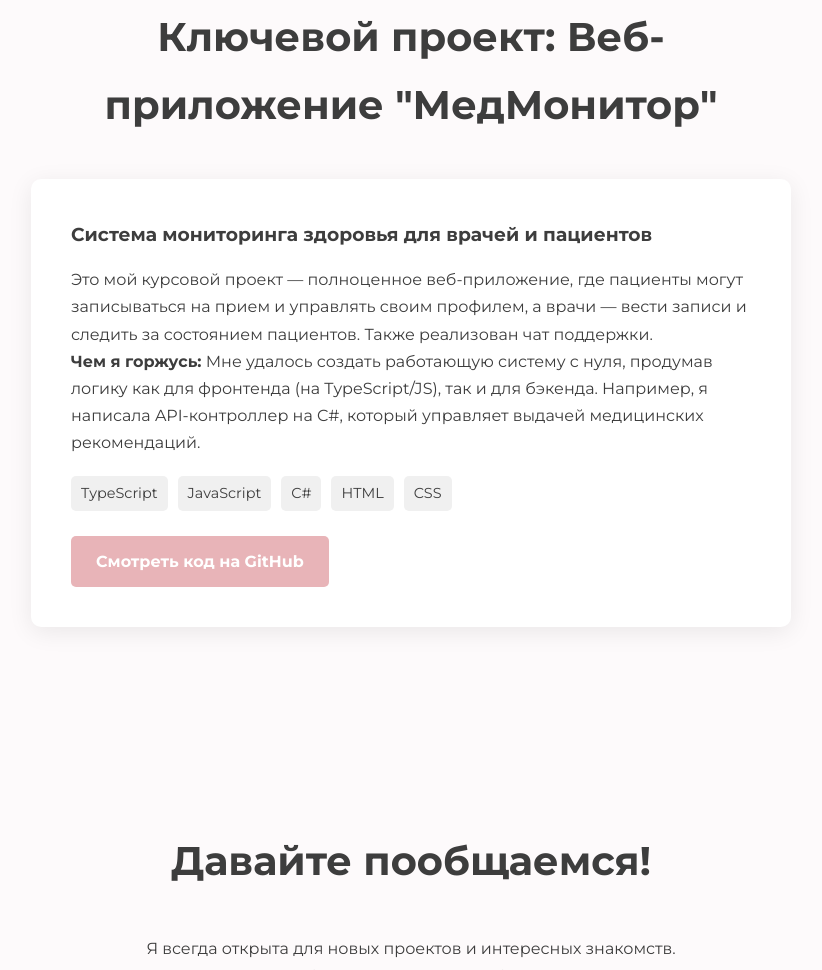
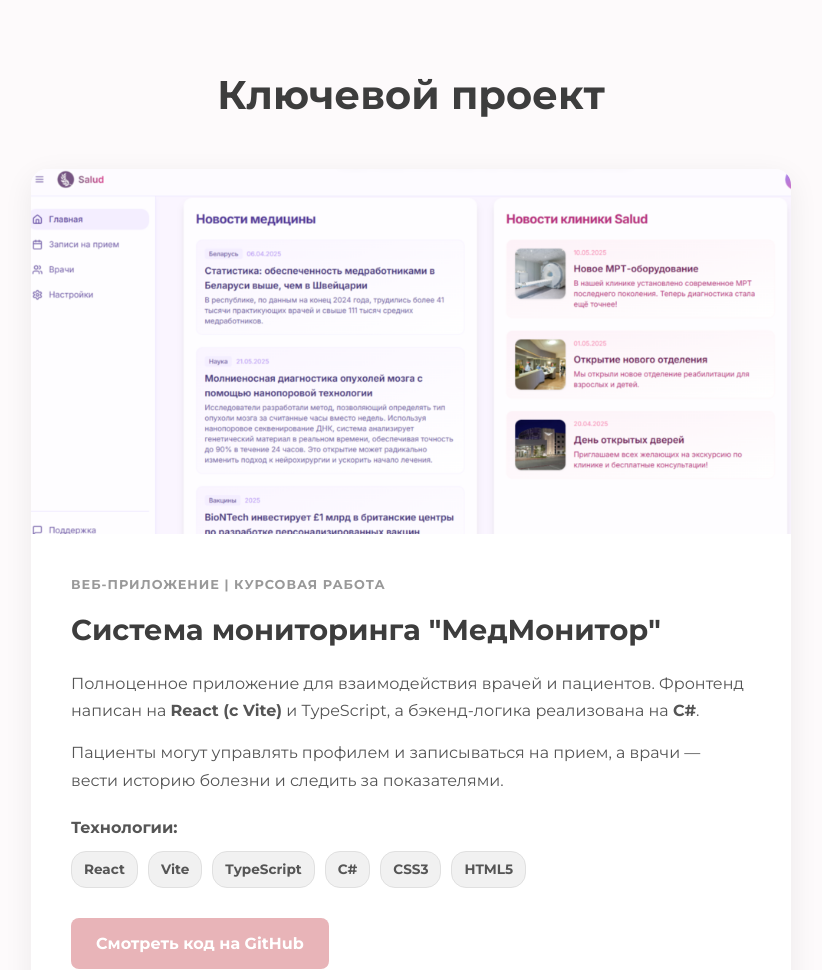
Before and after one commit to mimimamom/mimimamomuauto, a plain HTML site: page index.html in a window 1280 px wide. Shown: the part 1830-2800 px from the top of the page, without its empty margins (229-1051 px from the left). Drawn offline with Linux system fonts and the light colour scheme.

Commit message:
все поменяла

```diff
--- a/index.html
+++ b/index.html
@@ -10,6 +10,7 @@
     <link href="https://fonts.googleapis.com/css2?family=Montserrat:wght@400;700&display=swap" rel="stylesheet">
 </head>
 <body>
+    <!-- Интерактивный курсор -->
     <div class="cursor-glow"></div>
 
     <main>
@@ -25,7 +26,7 @@
             <h2>Немного обо мне</h2>
             <div class="about-content">
                 <p>Привет! Меня зовут Ксения. Я студентка третьего курса, и мой путь в программирование начался с любви к математике и хороших баллов. Меня увлекает процесс превращения сложных задач в элегантные и работающие приложения.</p>
-                <p>Я постоянно изучаю новые технологии и не боюсь сложных вызовов. Хотя... пауков всё-таки боюсь. В свободное время люблю гулять с друзьями и заниматься танцами. .</p>
+                <p>Я постоянно изучаю новые технологии и не боюсь сложных вызовов. Хотя... пауков всё-таки боюсь. В свободное время люблю гулять с друзьями и ходить на танцы.</p>
             </div>
         </section>
 
@@ -33,6 +34,8 @@
         <section id="skills" class="content-section hidden">
             <h2>Технологии, с которыми я работаю</h2>
             <div class="skills-grid">
+                <div class="skill-item">React</div>
+                <div class="skill-item">Vite</div>
                 <div class="skill-item">C#</div>
                 <div class="skill-item">JavaScript</div>
                 <div class="skill-item">TypeScript</div>
@@ -45,19 +48,37 @@
 
         <!-- Секция 4: Мой проект -->
         <section id="projects" class="content-section hidden">
-            <h2>Ключевой проект: Веб-приложение "МедМонитор"</h2>
+            <h2>Ключевой проект</h2>
+
             <div class="project-card-large">
-                <h3>Система мониторинга здоровья для врачей и пациентов</h3>
-                <p>Это мой курсовой проект — полноценное веб-приложение, где пациенты могут записываться на прием и управлять своим профилем, а врачи — вести записи и следить за состоянием пациентов. Также реализован чат поддержки.</p>
-                <p><strong>Чем я горжусь:</strong> Мне удалось создать работающую систему с нуля, продумав логику как для фронтенда (на TypeScript/JS), так и для бэкенда. Например, я написала API-контроллер на C#, который управляет выдачей медицинских рекомендаций.</p>
-                <div class="tech-stack">
-                    <span>TypeScript</span>
-                    <span>JavaScript</span>
-                    <span>C#</span>
-                    <span>HTML</span>
-                    <span>CSS</span>
+                <!-- Контейнер с картинкой (теперь будет сверху) -->
+                <div class="project-image-container">
+                    <img src="images/скрин.png" alt="Скриншот проекта МедМонитор" class="project-screenshot">
                 </div>
-                <a href="https://github.com/mimimamom/careflow-monitor.git" target="_blank">Смотреть код на GitHub</a>
+
+                <!-- Контейнер с описанием (теперь будет снизу) -->
+                <div class="project-details">
+                    <span class="project-category">Веб-приложение | Курсовая работа</span>
+                    <h3>Система мониторинга "МедМонитор"</h3>
+                    <p>
+                        Полноценное приложение для взаимодействия врачей и пациентов. Фронтенд написан на <strong>React (с Vite)</strong> и TypeScript, а бэкенд-логика реализована на <strong>C#</strong>.
+                    </p>
+                    <p>
+                        Пациенты могут управлять профилем и записываться на прием, а врачи — вести историю болезни и следить за показателями.
+                    </p>
+
+                    <p class="tech-stack-title">Технологии:</p>
+                    <div class="tech-stack">
+                        <span>React</span>
+                        <span>Vite</span>
+                        <span>TypeScript</span>
+                        <span>C#</span>
+                        <span>CSS3</span>
+                        <span>HTML5</span>
+                    </div>
+
+                    <a href="https://github.com/mimimamom/careflow-monitor.git" target="_blank">Смотреть код на GitHub</a>
+                </div>
             </div>
         </section>
 
@@ -77,6 +98,7 @@
         <p>© 2024 Ксения Новикова. Сделано с ❤️</p>
     </footer>
 
+    <!-- Подключаем наш JavaScript файл -->
     <script src="script.js"></script>
 </body>
 </html>
--- a/style.css
+++ b/style.css
@@ -1,18 +1,24 @@
-/* Общие стили и сброс */
+/* ================================== */
+/* ОБЩИЕ СТИЛИ И ПЕРЕМЕННЫЕ           */
+/* ================================== */
+
+/* Общий сброс стилей для консистентного вида в разных браузерах */
 * {
     margin: 0;
     padding: 0;
     box-sizing: border-box;
 }
 
+/* Переменные для удобного управления цветами и стилями */
 :root {
-    --bg-color: #fdfafb; /* Очень нежный, почти белый фон */
-    --text-color: #3d3d3d; /* Темно-серый текст */
-    --primary-color: #e8b4b8; /* Припыленный розовый акцент */
-    --card-bg-color: #ffffff;
-    --shadow-color: rgba(0, 0, 0, 0.08);
+    --bg-color: #fdfafb; /* Очень нежный, почти белый фон с розовым оттенком */
+    --text-color: #3d3d3d; /* Темно-серый текст для лучшей читаемости */
+    --primary-color: #e8b4b8; /* Припыленный розовый акцентный цвет */
+    --card-bg-color: #ffffff; /* Белый фон для карточек */
+    --shadow-color: rgba(0, 0, 0, 0.07); /* Легкая, ненавязчивая тень */
 }
 
+/* Плавная прокрутка по якорям */
 html {
     scroll-behavior: smooth;
 }
@@ -21,9 +27,13 @@ body {
     background-color: var(--bg-color);
     color: var(--text-color);
     font-family: 'Montserrat', sans-serif;
-    line-height: 1.7;
-    cursor: none;
+    line-height: 1.7; /* Увеличенный межстрочный интервал для комфортного чтения */
+    cursor: none; /* Скрываем стандартный курсор */
 }
+
+/* ================================== */
+/* УТИЛИТЫ И АНИМАЦИИ                 */
+/* ================================== */
 
 /* Стили для интерактивного курсора */
 .cursor-glow {
@@ -35,13 +45,28 @@ body {
     border-radius: 50%;
     left: 0;
     top: 0;
-    pointer-events: none;
+    pointer-events: none; /* Курсор не должен мешать кликам по элементам */
     transform: translate(-50%, -50%);
     transition: width 0.2s, height 0.2s, opacity 0.2s;
     z-index: 9999;
 }
 
-/* Секции */
+/* Анимация появления элементов при прокрутке */
+.hidden {
+    opacity: 0;
+    transform: translateY(30px);
+    transition: opacity 0.8s ease-out, transform 0.8s ease-out;
+}
+
+.show {
+    opacity: 1;
+    transform: translateY(0);
+}
+
+/* ================================== */
+/* ОБЩИЕ СТИЛИ СЕКЦИЙ И ЗАГОЛОВКОВ    */
+/* ================================== */
+
 .full-screen {
     min-height: 100vh;
     display: flex;
@@ -59,33 +84,21 @@ body {
     text-align: center;
 }
 
-h1, h2 {
+h1, h2, h3 {
     color: var(--text-color);
-    margin-bottom: 20px;
-}
-
-h1 {
-    font-size: 3rem;
     font-weight: 700;
 }
+h1 { font-size: 3rem; margin-bottom: 20px; }
+h2 { font-size: 2.5rem; margin-bottom: 40px; }
+h3 { font-size: 1.8rem; margin-bottom: 15px; }
+p { margin-bottom: 15px; }
+.subtitle { font-size: 1.2rem; color: #777; }
 
-h2 {
-    font-size: 2.5rem;
-    font-weight: 700;
-    margin-bottom: 40px;
-}
+/* ================================== */
+/* СТИЛИ ДЛЯ КОНКРЕТНЫХ СЕКЦИЙ        */
+/* ================================== */
 
-h3 {
-    margin-bottom: 15px;
-    color: var(--text-color);
-}
-
-.subtitle {
-    font-size: 1.2rem;
-    color: #777;
-}
-
-/* Главный экран */
+/* Секция 1: Приветствие (Hero) */
 .profile-photo-hero {
     width: 180px;
     height: 180px;
@@ -95,21 +108,18 @@ h3 {
     margin-bottom: 30px;
     box-shadow: 0 4px 15px var(--shadow-color);
 }
-
-.typewriter {
-    color: var(--primary-color);
-}
+.typewriter { color: var(--primary-color); }
 .typewriter::after {
     content: '|';
     color: var(--primary-color);
     animation: blink 0.7s infinite;
 }
+@keyframes blink { 50% { opacity: 0; } }
 
-@keyframes blink {
-    50% { opacity: 0; }
-}
+/* Секция 2: Обо мне */
+.about-content p { max-width: 700px; margin-left: auto; margin-right: auto; }
 
-/* Секция "Навыки" */
+/* Секция 3: Навыки */
 .skills-grid {
     display: flex;
     flex-wrap: wrap;
@@ -128,46 +138,95 @@ h3 {
     background-color: var(--primary-color);
     color: white;
     border-color: var(--primary-color);
+    transform: translateY(-3px);
 }
 
-
-/* Секция "Проект" */
+/* Секция 4: Проект (ФИНАЛЬНЫЙ ВЕРТИКАЛЬНЫЙ МАКЕТ) */
 .project-card-large {
     background-color: var(--card-bg-color);
-    padding: 40px;
-    border-radius: 10px;
-    box-shadow: 0 5px 25px var(--shadow-color);
+    border-radius: 16px;
+    box-shadow: 0 8px 30px rgba(0, 0, 0, 0.07);
+    overflow: hidden; /* Это важно, чтобы скруглить углы у картинки */
     text-align: left;
+    transition: transform 0.3s ease, box-shadow 0.3s ease;
+}
+
+.project-card-large:hover {
+    transform: translateY(-8px);
+    box-shadow: 0 12px 40px rgba(0, 0, 0, 0.1);
+}
+
+.project-image-container {
+    /* Этот блок теперь просто контейнер */
+}
+
+.project-screenshot {
+    width: 100%; /* Картинка занимает всю ширину карточки */
+    height: auto; /* Высота подстраивается автоматически, чтобы не урезать */
+    display: block; /* Убирает лишние отступы под картинкой */
+}
+
+.project-details {
+    padding: 40px; /* Отступы для текста со всех сторон */
+}
+
+.project-category {
+    display: block;
+    font-size: 0.8rem;
+    font-weight: bold;
+    color: #999;
+    text-transform: uppercase;
+    letter-spacing: 1px;
+    margin-bottom: 10px;
+}
+
+.project-details p {
+    color: #555;
+    line-height: 1.7;
+}
+
+.tech-stack-title {
+    font-weight: bold;
+    color: var(--text-color);
+    margin-top: 20px;
+    margin-bottom: 10px;
 }
 
 .tech-stack {
-    margin-top: 20px;
     display: flex;
     flex-wrap: wrap;
     gap: 10px;
+    margin-bottom: 30px;
 }
+
 .tech-stack span {
-    background-color: #f0f0f0;
-    padding: 5px 10px;
-    border-radius: 5px;
-    font-size: 0.9rem;
+    background-color: #f1f1f1;
+    color: #555;
+    padding: 6px 12px;
+    border-radius: 15px;
+    font-size: 0.85rem;
+    font-weight: bold;
+    border: 1px solid #e0e0e0;
 }
-.project-card-large a {
+
+.project-details a {
     display: inline-block;
-    margin-top: 25px;
     background-color: var(--primary-color);
     color: white;
     padding: 12px 25px;
     text-decoration: none;
     font-weight: bold;
-    border-radius: 5px;
-    transition: transform 0.3s;
-}
-.project-card-large a:hover {
-    transform: scale(1.05);
+    border-radius: 8px;
+    transition: all 0.3s ease;
 }
 
-/* Контакты */
+.project-details a:hover {
+    background-color: #d19ca1;
+    transform: translateY(-2px);
+    box-shadow: 0 4px 10px rgba(232, 180, 184, 0.5);
+}
+
+/* Секция 5: Контакты */
 .contact-links a {
     color: var(--text-color);
     text-decoration: none;
@@ -176,29 +235,22 @@ h3 {
     font-weight: bold;
     transition: color 0.3s;
 }
-.contact-links a:hover {
-    color: var(--primary-color);
-}
+.contact-links a:hover { color: var(--primary-color); }
 
-/* Анимация */
-.hidden {
-    opacity: 0;
-    transform: translateY(30px);
-    transition: opacity 0.8s, transform 0.8s;
-}
-.show {
-    opacity: 1;
-    transform: translateY(0);
-}
-
+/* Футер */
 footer {
     text-align: center;
     padding: 30px;
     color: #aaa;
 }
 
+/* ================================== */
+/* АДАПТИВНОСТЬ ДЛЯ МОБИЛЬНЫХ         */
+/* ================================== */
+
 @media (max-width: 768px) {
     h1 { font-size: 2.2rem; }
     h2 { font-size: 2rem; }
-    .project-card-large { padding: 25px; }
+    .content-section { padding: 80px 20px; }
+    .project-details { padding: 30px 25px; }
 }
```
